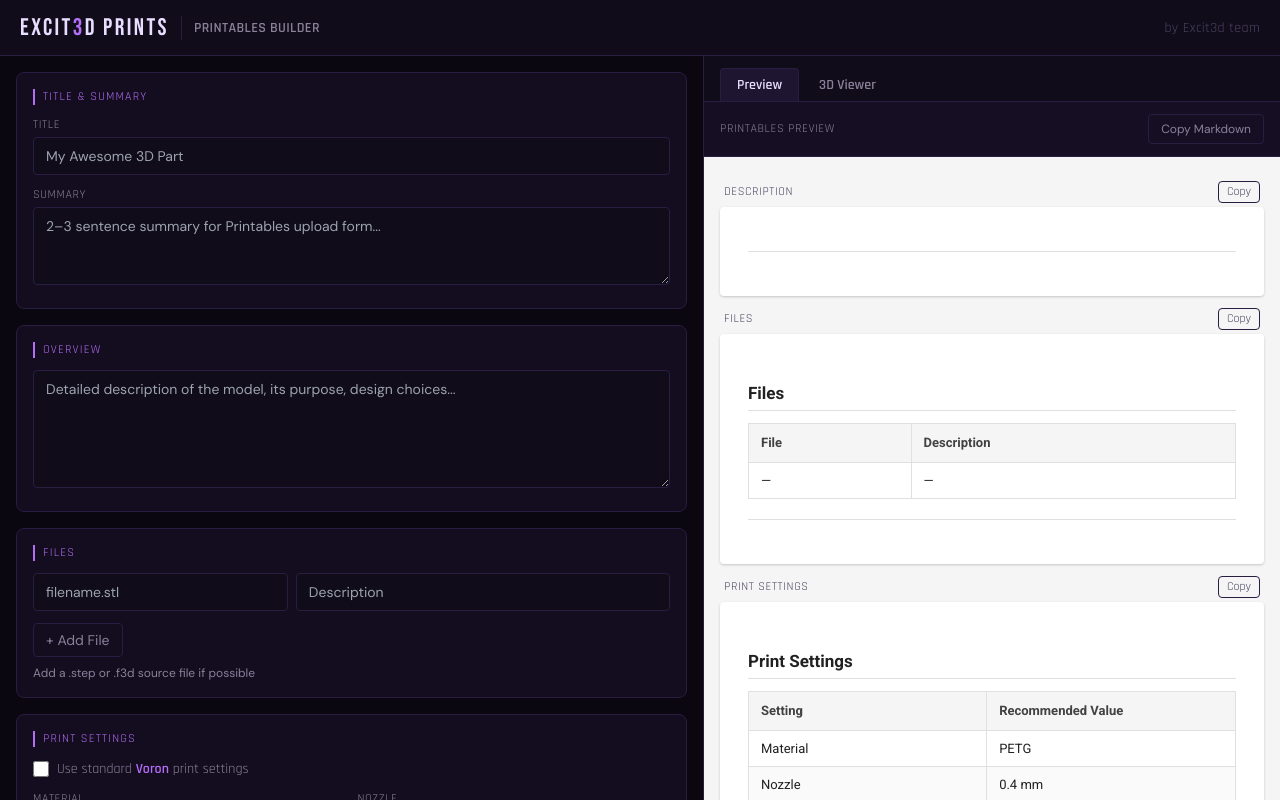
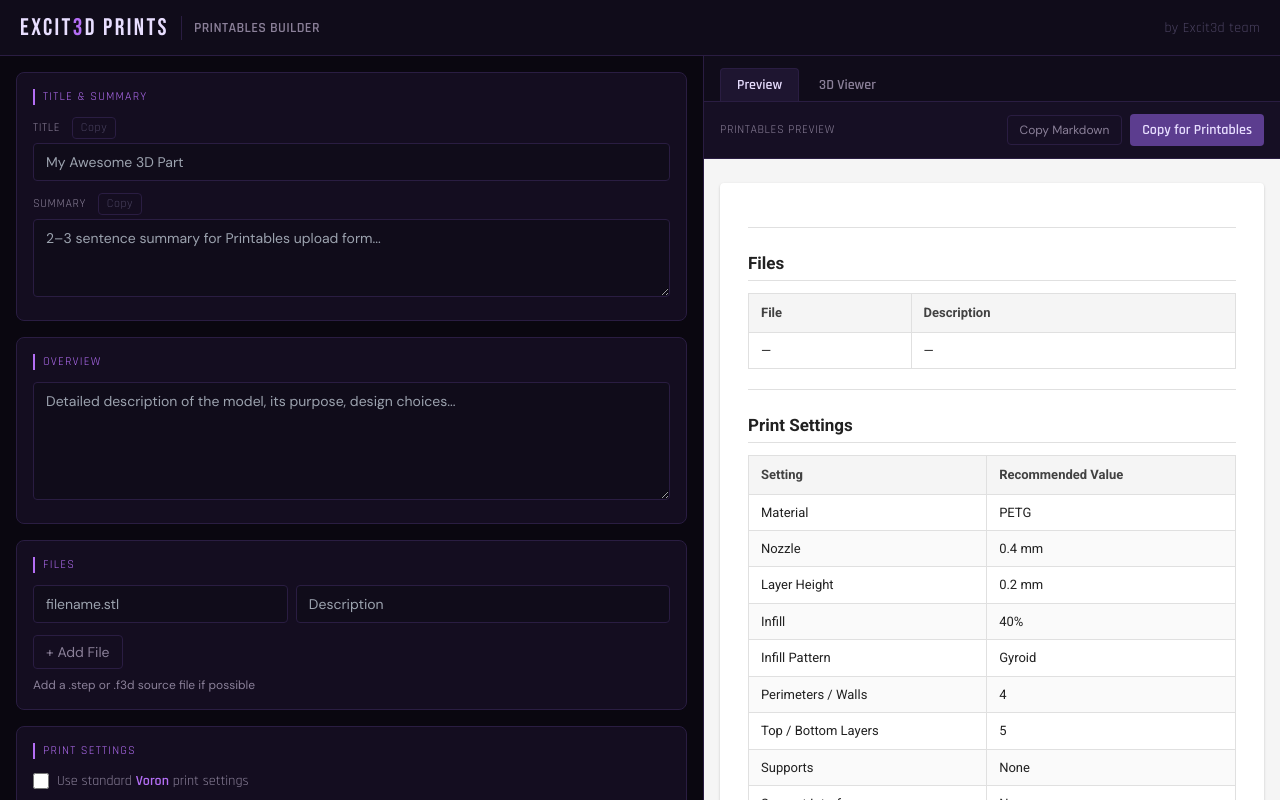
Before and after one commit to excit3dprints/printables-format, a React (Vite) app: page / in a window 1280 px wide. Built offline with nearby package versions, Linux system fonts and the light colour scheme.

Commit message:
single description copy, inline copy buttons for upload form fields

```diff
--- a/src/components/FormPanel.tsx
+++ b/src/components/FormPanel.tsx
@@ -1,8 +1,29 @@
+import { useState } from 'react'
 import type { ModelData, PrintSettings, FileRow, BOMRow, ChangelogRow } from '../types'
 
 interface Props {
   data: ModelData
   onChange: (data: ModelData) => void
+}
+
+function CopyButton({ text }: { text: string }) {
+  const [copied, setCopied] = useState(false)
+  function handleCopy() {
+    navigator.clipboard.writeText(text).then(() => {
+      setCopied(true)
+      setTimeout(() => setCopied(false), 2000)
+    })
+  }
+  return (
+    <button
+      type="button"
+      onClick={handleCopy}
+      className="font-rajdhani text-xs px-2 py-0.5 rounded transition-colors ml-2"
+      style={{ color: copied ? '#b46ef5' : '#4a4260', border: '1px solid #2a1d42', background: copied ? '#3d2b63' : 'transparent' }}
+    >
+      {copied ? '✓' : 'Copy'}
+    </button>
+  )
 }
 
 export default function FormPanel({ data, onChange }: Props) {
@@ -61,7 +82,7 @@ export default function FormPanel({ data, onChange }: Props) {
       <div className="section-card">
         <h2 className="section-heading">Title &amp; Summary</h2>
         <div className="mb-3">
-          <label className="label">Title</label>
+          <label className="label">Title <CopyButton text={data.title} /></label>
           <input
             className="input"
             type="text"
@@ -71,7 +92,7 @@ export default function FormPanel({ data, onChange }: Props) {
           />
         </div>
         <div>
-          <label className="label">Summary</label>
+          <label className="label">Summary <CopyButton text={data.summary} /></label>
           <textarea
             className="textarea"
             rows={3}
@@ -526,7 +547,7 @@ export default function FormPanel({ data, onChange }: Props) {
         </div>
 
         <div className="mb-3">
-          <label className="label">Tags <span className="text-slate normal-case">(space-separated on Printables)</span></label>
+          <label className="label">Tags <span className="text-slate normal-case">(space-separated on Printables)</span><CopyButton text={data.tags} /></label>
           <input
             className="input"
             type="text"
--- a/src/components/PreviewPanel.tsx
+++ b/src/components/PreviewPanel.tsx
@@ -146,67 +146,27 @@ const previewStyles = `
   }
 `
 
-// Split markdown into sections at ## boundaries.
-// The first chunk (before any ## heading) becomes the intro/description section.
-function splitSections(md: string): { label: string; md: string }[] {
-  const stripped = md.replace(/<!--[\s\S]*?-->/g, '').trim()
-  const parts = stripped.split(/^(## .+)$/m)
-  const sections: { label: string; md: string }[] = []
+export default function PreviewPanel({ data }: Props) {
+  const [copiedRich, setCopiedRich] = useState(false)
+  const [copiedMd,   setCopiedMd]   = useState(false)
 
-  if (parts[0].trim()) {
-    sections.push({ label: 'Description', md: parts[0].trim() })
-  }
-  for (let i = 1; i < parts.length; i += 2) {
-    const heading = parts[i]
-    const body = parts[i + 1] ?? ''
-    sections.push({ label: heading.slice(3).trim(), md: (heading + '\n' + body).trim() })
-  }
-  return sections
-}
+  const markdown = useMemo(() => generateMarkdown(data), [data])
 
-async function copyHtml(htmlStr: string) {
+  const html = useMemo(() => {
+    const cleaned = markdown.replace(/<!--[\s\S]*?-->/g, '')
+    return marked.parse(cleaned) as string
+  }, [markdown])
+
+  async function handleCopyRich() {
     try {
-    const blob = new Blob([htmlStr], { type: 'text/html' })
+      const blob = new Blob([html], { type: 'text/html' })
       await navigator.clipboard.write([new ClipboardItem({ 'text/html': blob })])
     } catch {
-    await navigator.clipboard.writeText(htmlStr)
+      await navigator.clipboard.writeText(html)
     }
+    setCopiedRich(true)
+    setTimeout(() => setCopiedRich(false), 2000)
   }
-
-function SectionCard({ label, md }: { label: string; md: string }) {
-  const [copied, setCopied] = useState(false)
-  const html = useMemo(() => marked.parse(md) as string, [md])
-
-  async function handleCopy() {
-    await copyHtml(html)
-    setCopied(true)
-    setTimeout(() => setCopied(false), 2000)
-  }
-
-  return (
-    <div className="mb-3">
-      <div className="flex items-center justify-between px-1 mb-1">
-        <span className="font-rajdhani text-xs text-slate uppercase tracking-wider">{label}</span>
-        <button
-          className="font-rajdhani text-xs px-2 py-0.5 rounded transition-colors"
-          style={{ background: copied ? '#3d2b63' : 'transparent', color: copied ? '#b46ef5' : '#4a4260', border: '1px solid #2a1d42' }}
-          onClick={handleCopy}
-        >
-          {copied ? '✓ Copied' : 'Copy'}
-        </button>
-      </div>
-      <div className="printables-card">
-        <div className="md-preview" dangerouslySetInnerHTML={{ __html: html }} />
-      </div>
-    </div>
-  )
-}
-
-export default function PreviewPanel({ data }: Props) {
-  const [copiedMd, setCopiedMd] = useState(false)
-
-  const markdown = useMemo(() => generateMarkdown(data), [data])
-  const sections = useMemo(() => splitSections(markdown), [markdown])
 
   function handleCopyMd() {
     navigator.clipboard.writeText(markdown).then(() => {
@@ -222,6 +182,7 @@ export default function PreviewPanel({ data }: Props) {
         <span className="text-ash text-xs font-rajdhani uppercase tracking-wider">
           Printables Preview
         </span>
+        <div className="flex items-center gap-2">
           <button
             className="btn-ghost text-xs py-1.5 px-3"
             onClick={handleCopyMd}
@@ -229,14 +190,22 @@ export default function PreviewPanel({ data }: Props) {
           >
             {copiedMd ? '✓ Copied!' : 'Copy Markdown'}
           </button>
+          <button
+            className="btn-primary text-sm py-1.5 px-3"
+            onClick={handleCopyRich}
+            title="Paste directly into Printables description editor"
+          >
+            {copiedRich ? '✓ Copied!' : 'Copy for Printables'}
+          </button>
+        </div>
       </div>
 
-      {/* Per-section preview cards */}
+      {/* Single card preview */}
       <style>{previewStyles}</style>
       <div className="printables-page flex-1 overflow-y-auto">
-        {sections.map(s => (
-          <SectionCard key={s.label} label={s.label} md={s.md} />
-        ))}
+        <div className="printables-card">
+          <div className="md-preview" dangerouslySetInnerHTML={{ __html: html }} />
+        </div>
       </div>
     </div>
   )
```
Lines whose indentation alone changed are shown as unchanged.
